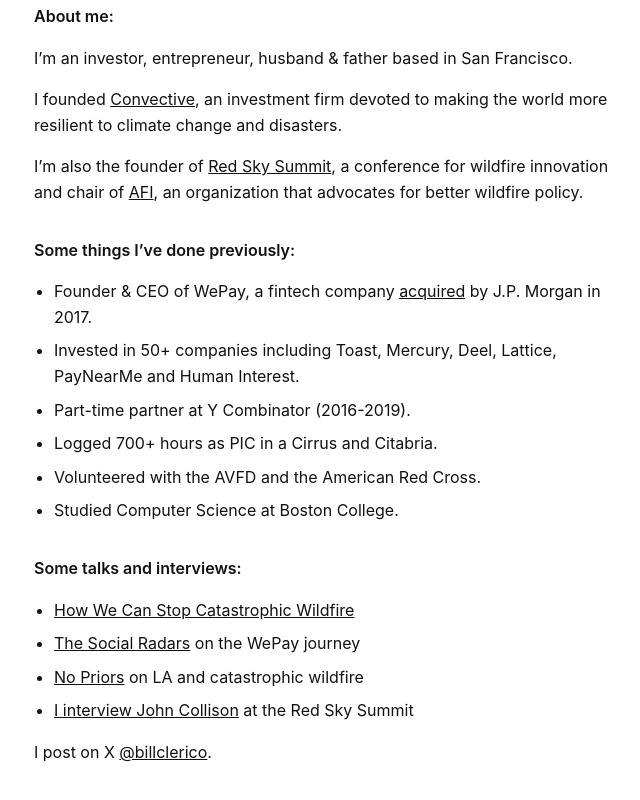
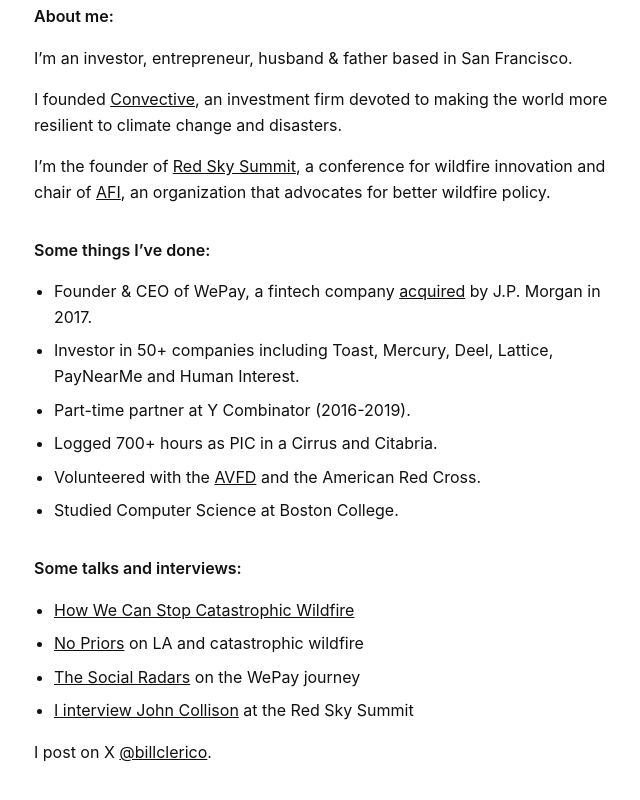
Before and after one commit to billclerico/personal, a plain HTML site: page index.html in a window 1280 px wide. Shown: the part 350-1150 px from the top of the page, without its empty margins (306-946 px from the left). Drawn offline with Linux system fonts and the light colour scheme.

Commit message:
Update index.html
updated links & copy

```diff
--- a/index.html
+++ b/index.html
@@ -54,23 +54,23 @@
     <p>I’m an investor, entrepreneur, husband &amp; father based in San Francisco.</p>
 
     <p>I founded <a href="https://convectivecapital.com" target="_blank">Convective</a>, an investment firm devoted to making the world more resilient to climate change and disasters.</p>
-    <p>I’m also the founder of <a href="https://redskysummit.com" target="_blank">Red Sky Summit</a>, a conference for wildfire innovation and chair of <a href="https://firetechinnovation.org" target="_blank">AFI</a>, an organization that advocates for better wildfire policy.</p>
+    <p>I’m the founder of <a href="https://redskysummit.com" target="_blank">Red Sky Summit</a>, a conference for wildfire innovation and chair of <a href="https://firetechinnovation.org" target="_blank">AFI</a>, an organization that advocates for better wildfire policy.</p>
 
-    <p class="section-heading">Some things I’ve done previously:</p>
+    <p class="section-heading">Some things I’ve done:</p>
     <ul>
       <li>Founder &amp; CEO of WePay, a fintech company <a href="https://www.wsj.com/articles/j-p-morgan-to-buy-payments-firm-wepay-in-first-major-fintech-acquisition-1508270453" target="_blank">acquired</a> by J.P. Morgan in 2017.</li>
-      <li>Invested in 50+ companies including Toast, Mercury, Deel, Lattice, PayNearMe and Human Interest.</li>
+      <li>Investor in 50+ companies including Toast, Mercury, Deel, Lattice, PayNearMe and Human Interest.</li>
       <li>Part-time partner at Y Combinator (2016-2019).</li>
       <li>Logged 700+ hours as PIC in a Cirrus and Citabria.</li>
-      <li>Volunteered with the AVFD and the American Red Cross.</li>
+      <li>Volunteered with the <a href="https://www.andersonvalleyfire.org/" target="_blank">AVFD</a> and the American Red Cross.</li>
       <li>Studied Computer Science at Boston College.</li>
     </ul>
 
     <p class="section-heading">Some talks and interviews:</p>
     <ul>
       <li><a href="https://www.youtube.com/watch?v=4dMQFCDh-V8" target="_blank">How We Can Stop Catastrophic Wildfire</a></li>
-      <li><a href="https://www.youtube.com/watch?v=BvIoX2D_Qa0" target="_blank">The Social Radars</a> on the WePay journey</li>
       <li><a href="https://www.youtube.com/watch?v=lpmS0XFQcxY" target="_blank">No Priors</a> on LA and catastrophic wildfire</li>
+      <li><a href="https://open.spotify.com/episode/0jgLf0L8ws2ZsQch9NgJOu?si=d250231f11634b99&quot%3B=&nd=1&dlsi=3d6c7b0e9add4b93" target="_blank">The Social Radars</a> on the WePay journey</li>
       <li><a href="https://www.youtube.com/watch?v=zQmgGmqZXUQ" target="_blank">I interview John Collison</a> at the Red Sky Summit</li>
     </ul>
 
```
